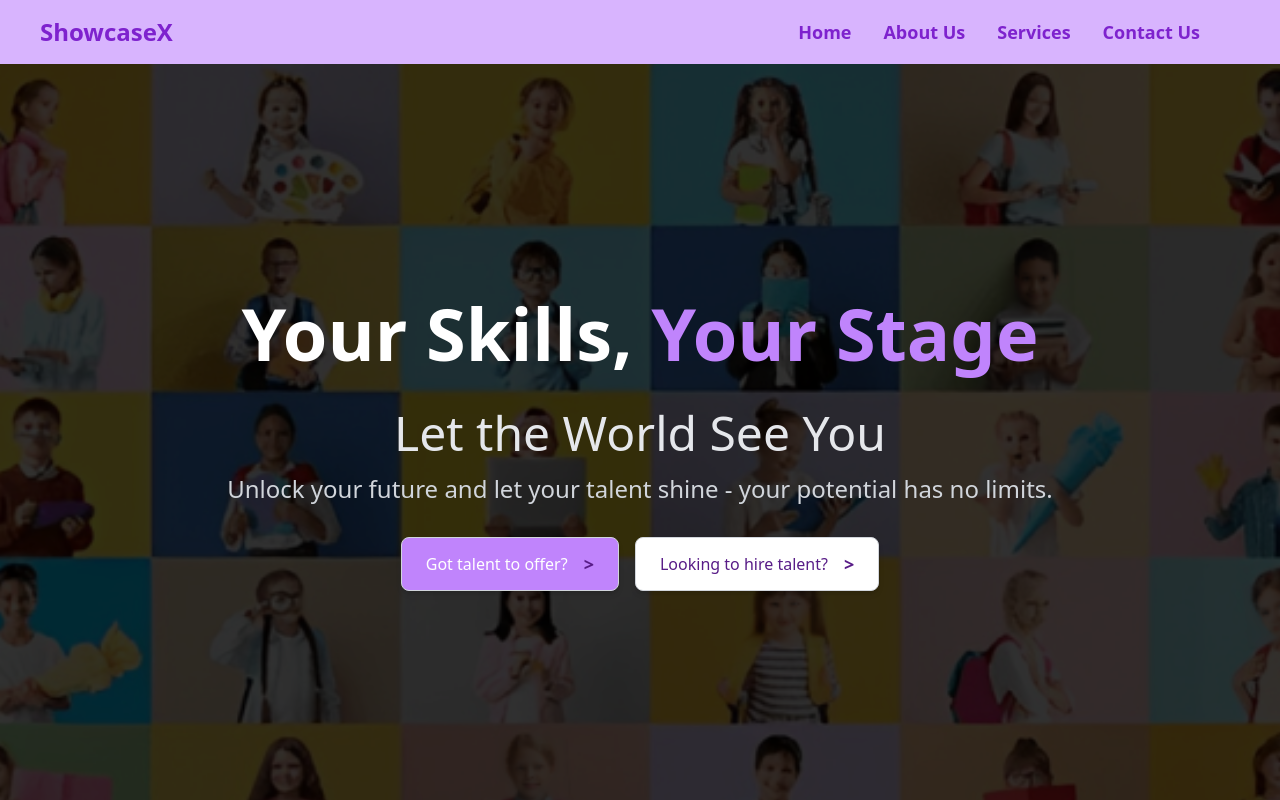
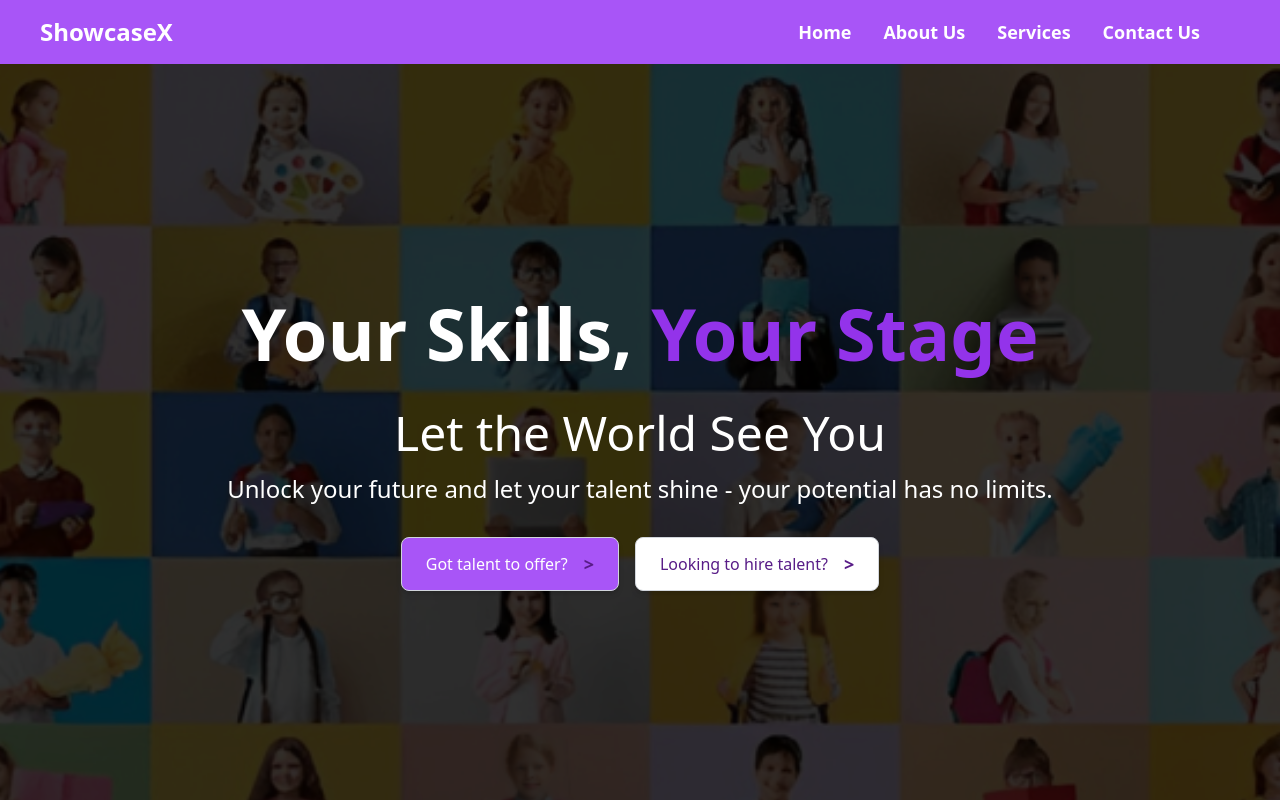
Before and after one commit to devanshag89/Innovative_Incubators_advitiyaXjpd, a React (Vite) app in the folder frontend/: page / in a window 1280 px wide. Shown: the top 800 px of the page. Built offline with nearby package versions, Linux system fonts and the light colour scheme.

Commit message:
hero updated

```diff
--- a/frontend/src/Home/Hero.jsx
+++ b/frontend/src/Home/Hero.jsx
@@ -18,12 +18,12 @@ const Hero = ({ id }) => {
       <div className="relative z-10">
         <h1 className="text-4xl md:text-7xl font-bold text-white -mt-10 mb-3">
           Your Skills,{" "}
-          <span className="text-purple-400">Your Stage </span>
+          <span className="text-purple-600">Your Stage </span>
         </h1>
-        <h2 className="text-2xl md:text-5xl text-gray-200 mt-10">
+        <h2 className="text-2xl md:text-5xl text-white mt-10">
           Let the World See You
         </h2>
-        <p className="text-gray-300 mt-4 text-2xl mt-10">
+        <p className="text-white mt-4 text-2xl mt-10">
           Unlock your future and let your talent shine - your potential has no limits.
         </p>
       </div>
@@ -31,14 +31,14 @@ const Hero = ({ id }) => {
       <div className="flex flex-col md:flex-row gap-4 mt-8 z-10 relative">
         <a
           href="/talent-login"
-          className="bg-purple-400 text-white border border-gray-300 shadow-md hover:bg-white hover:text-purple-900 transition-all py-3 px-6 rounded-lg flex items-center gap-4"
+          className="bg-purple-500 text-white border border-gray-300 shadow-md hover:bg-white hover:text-purple-900 transition-all py-3 px-6 rounded-lg flex items-center gap-4"
         >
           <span className="font-medium">Got talent to offer?</span>
           <span className="text-purple-900 text-lg font-bold">&gt;</span>
         </a>
         <Link
           to="/talent-signup"
-          className="bg-white border border-gray-300 shadow-md hover:shadow-lg hover:bg-purple-400 hover:text-white transition-all py-3 px-6 rounded-lg flex items-center gap-4"
+          className="bg-white border border-gray-300 shadow-md hover:shadow-lg hover:bg-purple-500 hover:text-white transition-all py-3 px-6 rounded-lg flex items-center gap-4"
         >
           <span className="text-purple-900 font-medium">Looking to hire talent?</span>
           <span className="text-purple-900 text-lg font-bold">&gt;</span>
--- a/frontend/src/Home/Navbar.jsx
+++ b/frontend/src/Home/Navbar.jsx
@@ -3,9 +3,9 @@ import { Link } from "react-scroll";
 
 function Navbar() {
   return (
-    <nav className="bg-purple-300 fixed w-full top-0 left-0 z-50 ">
+    <nav className="bg-purple-500 fixed w-full top-0 left-0 z-50 ">
       <div className="container mx-auto px-10 flex justify-between items-center py-4">
-        <Link to="hero" spy={true} smooth={true} duration={500} className="cursor-pointer text-purple-700 hover:text-purple-900 cursor-pointer  font-semibold text-2xl">
+        <Link to="hero" spy={true} smooth={true} duration={500} className="cursor-pointer text-white hover:text-purple-900 cursor-pointer  font-semibold text-2xl">
           ShowcaseX
         </Link>
 
@@ -16,7 +16,7 @@ function Navbar() {
               spy={true}
               smooth={true}
               duration={500}
-              className="cursor-pointer text-purple-700 hover:text-purple-900 cursor-pointer  font-semibold text-lg"
+              className="cursor-pointer text-white hover:text-purple-900 cursor-pointer  font-semibold text-lg"
             >
               Home
             </Link>
@@ -27,7 +27,7 @@ function Navbar() {
               spy={true}
               smooth={true}
               duration={500}
-              className="cursor-pointer text-purple-700 hover:text-purple-900 cursor-pointer  font-semibold text-lg"
+              className="cursor-pointer text-white hover:text-purple-900 cursor-pointer  font-semibold text-lg"
             >
               About Us
             </Link>
@@ -38,7 +38,7 @@ function Navbar() {
               spy={true}
               smooth={true}
               duration={500}
-              className="cursor-pointer text-purple-700 hover:text-purple-900 cursor-pointer  font-semibold text-lg"
+              className="cursor-pointer text-white hover:text-purple-900 cursor-pointer  font-semibold text-lg"
             >
               Services
             </Link>
@@ -49,7 +49,7 @@ function Navbar() {
               spy={true}
               smooth={true}
               duration={500}
-              className="cursor-pointer text-purple-700 hover:text-purple-900 cursor-pointer  font-semibold text-lg"
+              className="cursor-pointer text-white hover:text-purple-900 cursor-pointer  font-semibold text-lg"
             >
               Contact Us
             </Link>
```
